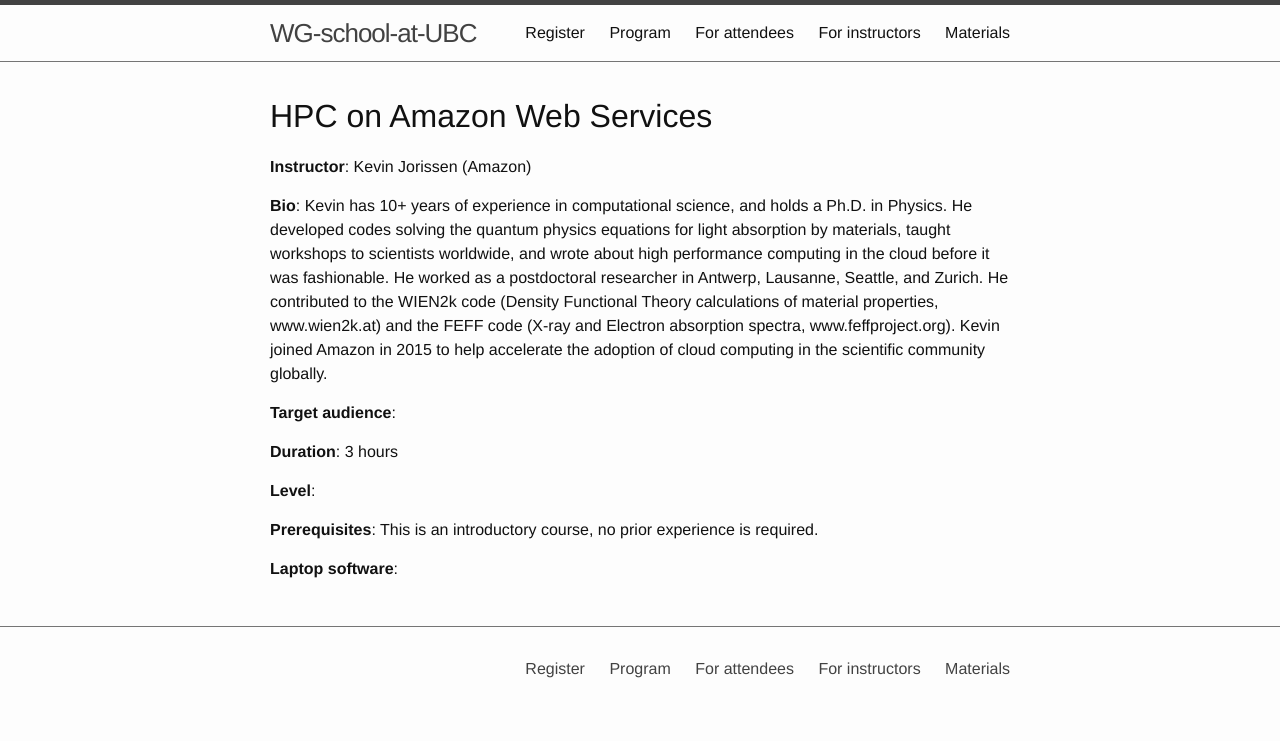
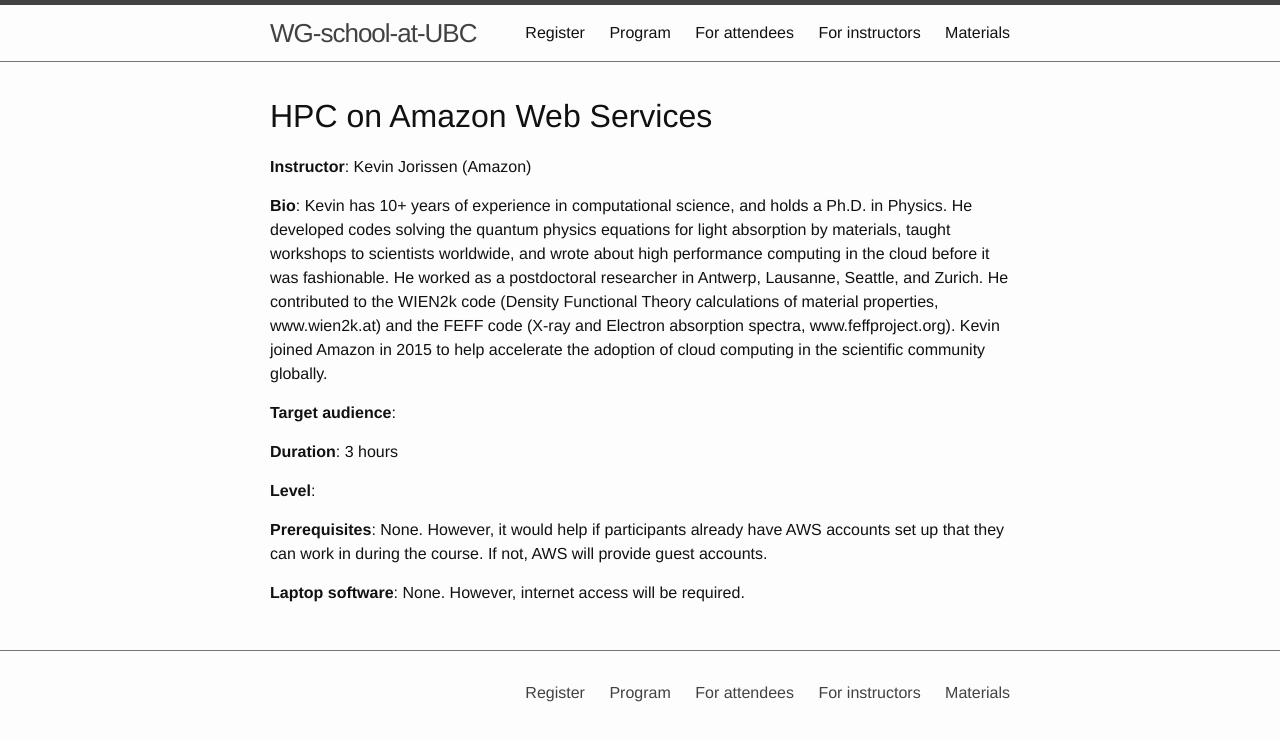
Before and after one commit to WestGrid/ubcSummerSchool2019, a Jekyll site: the page built from amazon.md, in a window 1280 px wide. Shown: the top 741 px of the page. Built offline with Jekyll 4.4.1, drawn with Linux system fonts in a browser that asks for light colours.

Commit message:
updated amazon.md

```diff
--- a/amazon.md
+++ b/amazon.md
@@ -27,6 +27,7 @@ globally.
 
 **Level**:
 
-**Prerequisites**: This is an introductory course, no prior experience is required.
+**Prerequisites**: None. However, it would help if participants already have AWS accounts set up that
+they can work in during the course. If not, AWS will provide guest accounts.
 
-**Laptop software**:
+**Laptop software**: None. However, internet access will be required.
```
